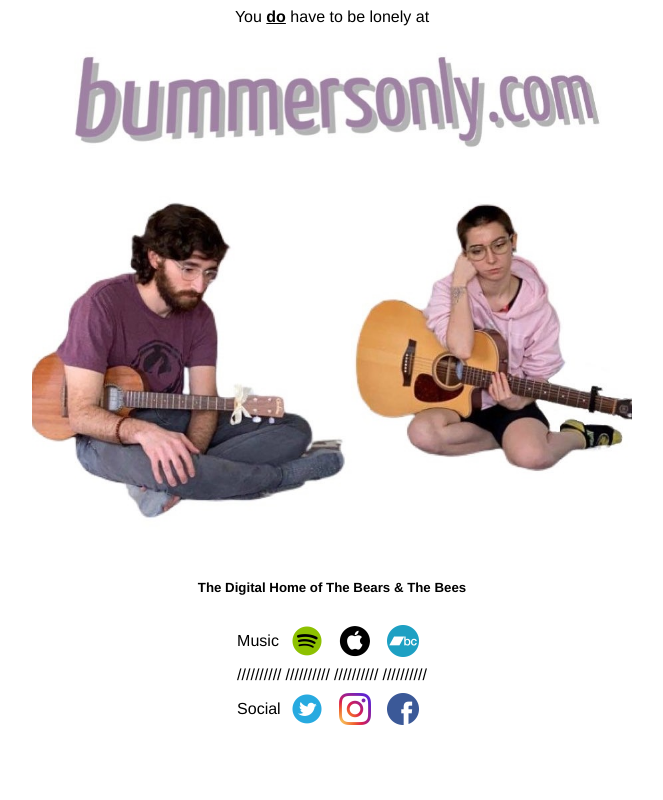
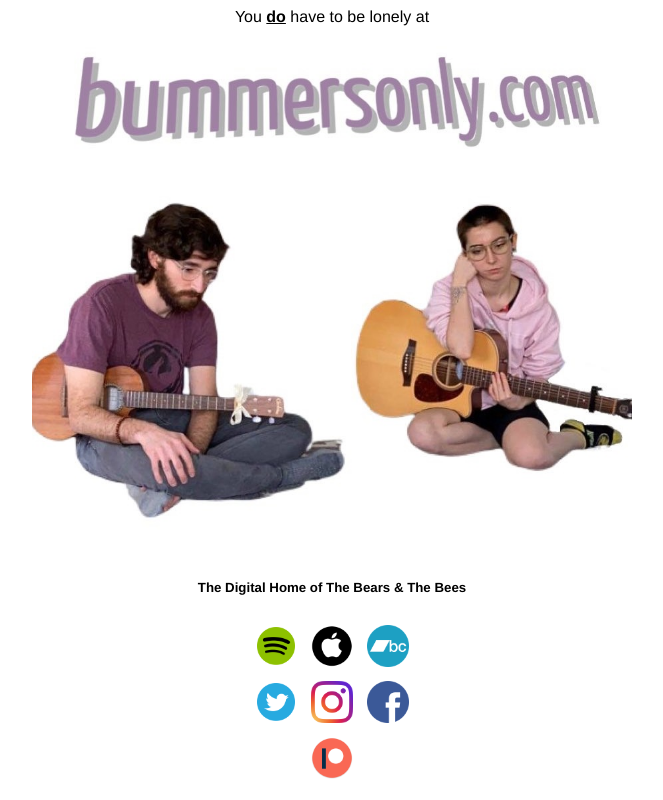
Before and after one commit to bearsbeesband/bearsbeesband.github.io, a plain HTML site: page index.html in a window 1280 px wide. Shown: the whole page, without its empty margins (308-971 px from the left). Drawn offline with Linux system fonts and the light colour scheme.

Commit message:
add patreon

```diff
--- a/index.html
+++ b/index.html
@@ -22,7 +22,7 @@
 			}
 
 			.icons img {
-				width: 32px;
+				width: 42px;
 				padding: 5px;
 			}
 
@@ -39,22 +39,46 @@
 		<table class="icons">
 			<tbody>
 				<tr>
-					<td>Music</td>
-					<td><a href="https://open.spotify.com/artist/34LFhLPIB4kWajma4YWNel?si=DQ4be972Q8qVrL-UIeBLHA"><img src="spotify.png" /></a></td>
-					<td><a href="https://music.apple.com/us/artist/the-bears-and-the-bees/1447727820"><img src="applemusic.png" /></a></td>
-					<td><a href="https://thebearsandthebees.bandcamp.com/"><img src="bandcamp.png" /></a></td>
+					<td>
+						<a href="https://open.spotify.com/artist/34LFhLPIB4kWajma4YWNel?si=DQ4be972Q8qVrL-UIeBLHA">
+							<img src="spotify.png" />
+						</a>
+					</td>
+					<td>
+						<a href="https://music.apple.com/us/artist/the-bears-and-the-bees/1447727820">
+							<img src="applemusic.png" />
+						</a>
+					</td>
+					<td>
+						<a href="https://thebearsandthebees.bandcamp.com/">
+							<img src="bandcamp.png" />
+						</a>
+					</td>
 				</tr>
 				<tr>
-					<td>//////////</td>
-					<td>//////////</td>
-					<td>//////////</td>
-					<td>//////////</td>
+					<td>
+						<a href="https://twitter.com/bearsbeesband">
+							<img src="twitter.png" />
+						</a>
+					</td>
+					<td>
+						<a href="https://instagram.com/bearsbeesband">
+							<img src="instagram.png" />
+						</a>
+					</td>
+					<td>
+						<a href="https://facebook.com/bearsandbeesband">
+							<img src="facebook.png" />
+						</a>
+					</td>
 				</tr>
 				<tr>
-					<td>Social</td>
-					<td><a href="https://twitter.com/bearsbeesband"><img src="twitter.png" /></a></td>
-					<td><a href="https://instagram.com/bearsbeesband"><img src="instagram.png" /></a></td>
-					<td><a href="https://facebook.com/bearsandbeesband"><img src="facebook.png" /></a></td>
+					<td></td>
+					<td>
+						<a href="https://www.patreon.com/join/bearsbeesband?">
+							<img src="patreon.png" />
+						</a>
+					</td>
 				</tr>
 			</tbody>
 		</table>
```
Also changed, not shown: patreon.png (added).
